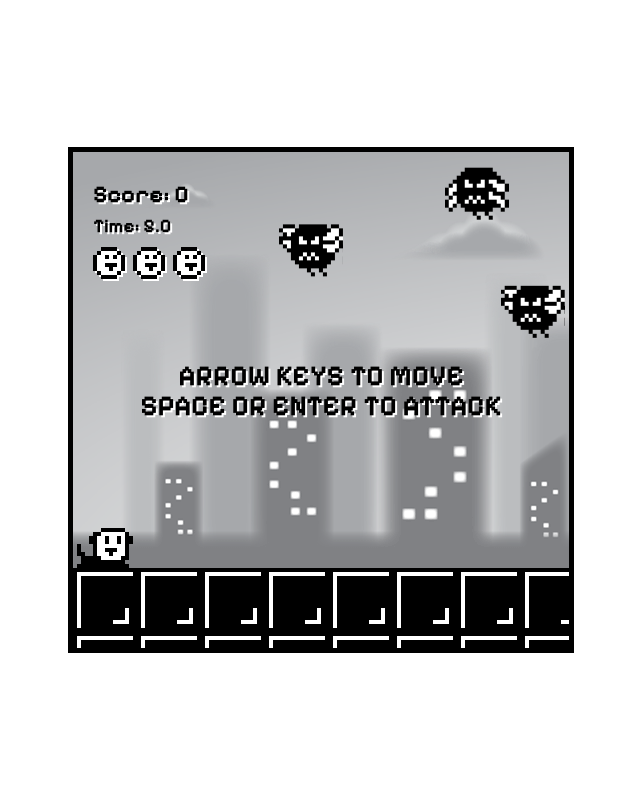
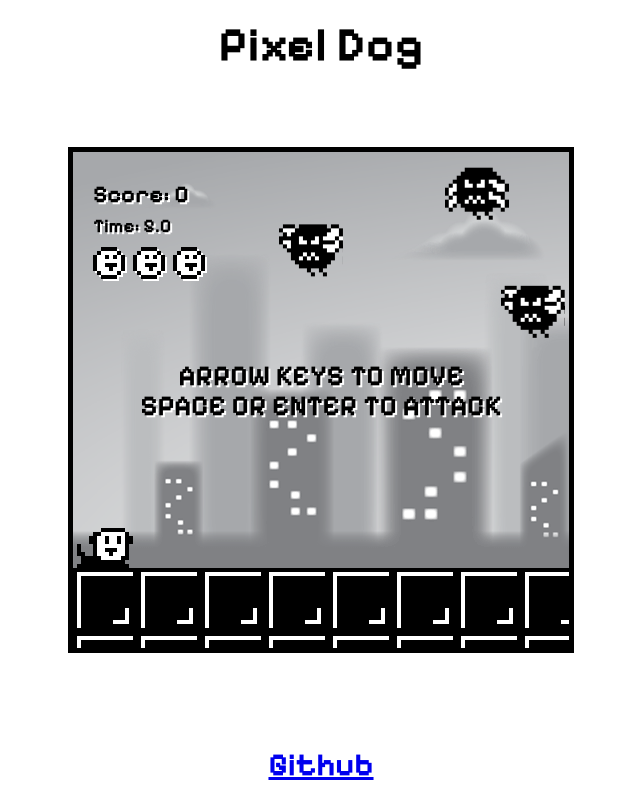
Before and after one commit to raykuonz/js-platformer-game-pixel-dog, a plain HTML site: page index.html in a window 1280 px wide. Shown: the whole page, without its empty margins (319-959 px from the left). Drawn offline with Linux system fonts and the light colour scheme.

Commit message:
UI Updates

```diff
--- a/assets/css/style.css
+++ b/assets/css/style.css
@@ -20,9 +20,27 @@ img {
     display: none;
 }
 
-h1 {
+.title {
+    position: absolute;
+    top: 1rem;
+    left: 50%;
+    transform: translateX(-50%);
+    width: 100%;
+    font-size: 3rem;
+    text-align: center;
+}
+
+.loading {
     position: absolute;
     top: 50%;
     left: 50%;
     transform: translate(-50%, -50%);
 }
+
+.link {
+    position: absolute;
+    bottom: 1rem;
+    left: 50%;
+    transform: translateX(-50%);
+    font-size: 2rem;
+}
--- a/assets/js/main.js
+++ b/assets/js/main.js
@@ -10,7 +10,7 @@ import { UI } from './ui.js';
 
 window.addEventListener('load', function() {
 
-    document.querySelector('h1').style.display = 'none';
+    document.querySelector('.loading').style.display = 'none';
 
     const canvas = document.getElementById('canvas1');
     const ctx = canvas1.getContext('2d');
--- a/index.html
+++ b/index.html
@@ -10,7 +10,13 @@
     <link rel="stylesheet" href="assets/css/style.css">
 </head>
 <body>
+    <h1 class="title">Pixel Dog</h1>
+
+    <p class="loading">LOADING...</p>
+
     <canvas id="canvas1"></canvas>
+
+    <a class="link" href="https://github.com/raykuonz/js-platformer-game-pixel-dog" target="_blank">Github</a>
 
     <img id="dog_sprite" src="assets/images/dog_sprite.png">
     <img id="enemy_fly_sprite" src="assets/images/enemy_fly_sprite.png">
@@ -23,7 +29,6 @@
     <img id="layer_5" src="assets/images/layer_5.png">
     <img id="lives" src="assets/images/lives.png">
 
-    <h1 id="loading">LOADING...</h1>
 
     <script type="module" src="assets/js/main.js"></script>
 </body>
```
Also changed, not shown: 1 other file.
